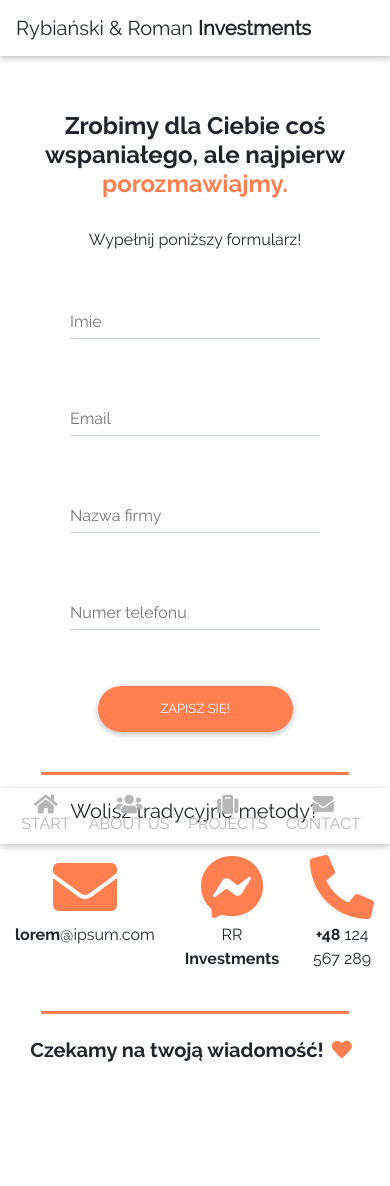
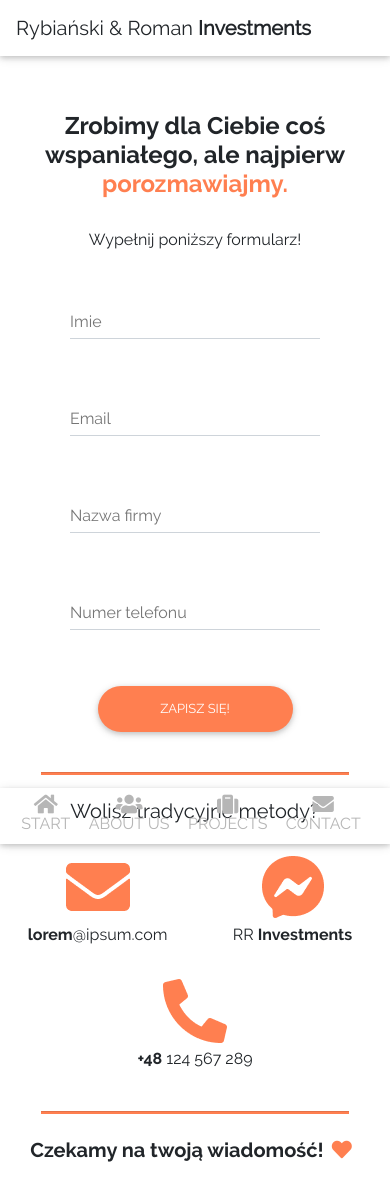
Before and after one commit to HoopDead/rr_investments, a React (Create React App) app: page /contact in a window 390 px wide. Before the commit the page ends 1086 px from the top, so only its background shows below. Built offline with nearby package versions, Linux system fonts and the light colour scheme.

Commit message:
icons sizing on phones

```diff
--- a/src/pages/contact.jsx
+++ b/src/pages/contact.jsx
@@ -38,15 +38,15 @@ class Contact extends Component {
              <hr className = "contact-hr-orange"></hr>
              <p className = "h5 text-center my-4">Wolisz tradycyjne metody?</p>
           <MDBRow>
-             <MDBCol className = "col-sm-4 text-center my-2">
+             <MDBCol className = "col-6 col-lg-4 text-center my-2">
                <img src = {Envelope} className = "img-fluid w-20"></img>
                <p className = "mt-1"><span class = "font-raleway-bold">lorem</span>@ipsum.com</p>
              </MDBCol>
-             <MDBCol className = "col-sm-4 text-center my-2">
+             <MDBCol className = "col-6 col-lg-4 text-center my-2">
                <img src = {Mess} className = "img-fluid w-20"></img>
                <p className = "mt-1">RR <span class = "font-raleway-bold">Investments</span></p>
              </MDBCol>
-             <MDBCol className = "col-sm-4 text-center my-2">
+             <MDBCol className = "col-12 col-lg-4 text-center my-2">
                <img src = {Telephone} className = "img-fluid w-20"></img>
                <p className = "mt-1"><span className = "font-raleway-bold">+48</span> 124 567 289</p>
              </MDBCol>
```
